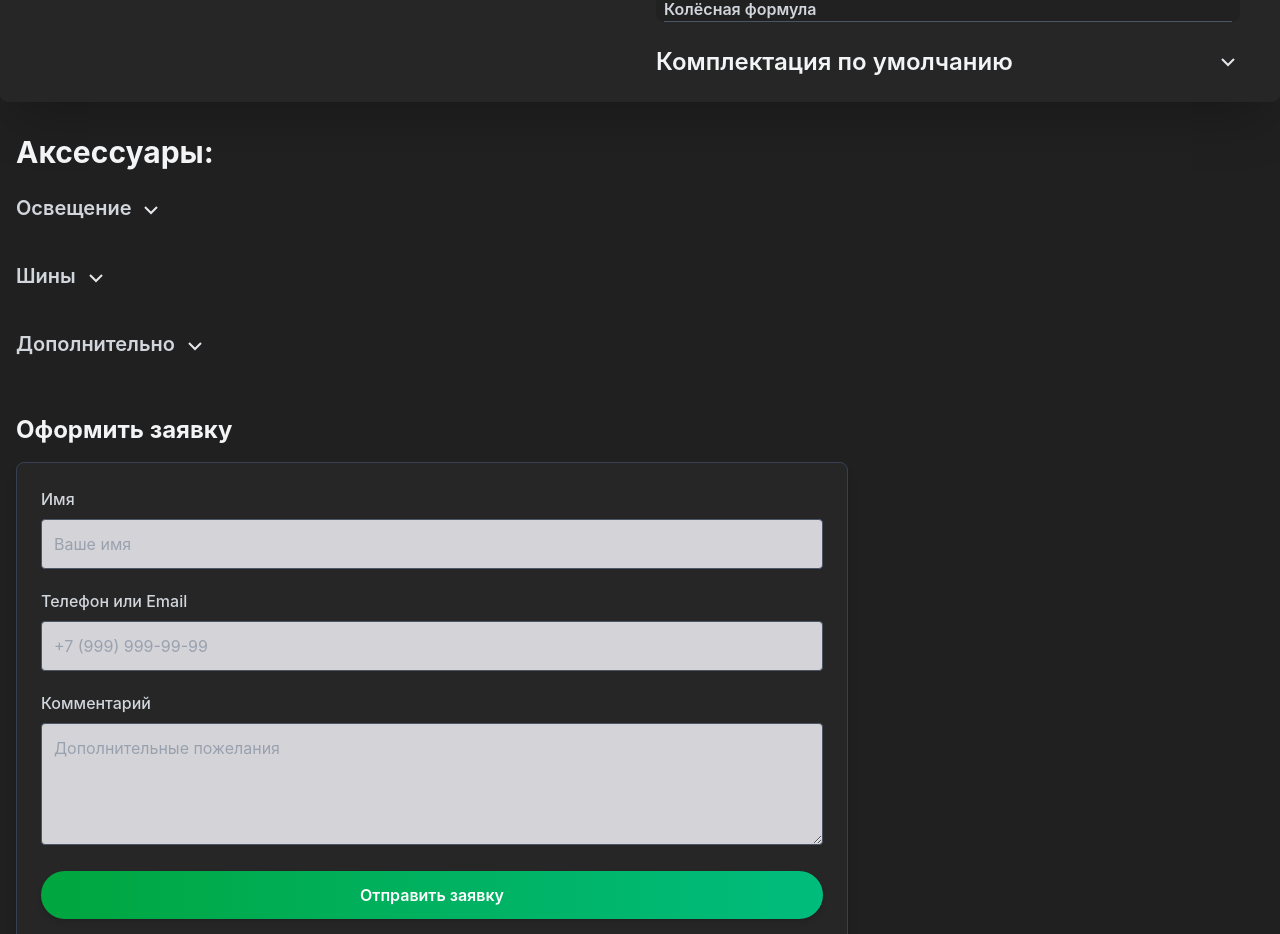
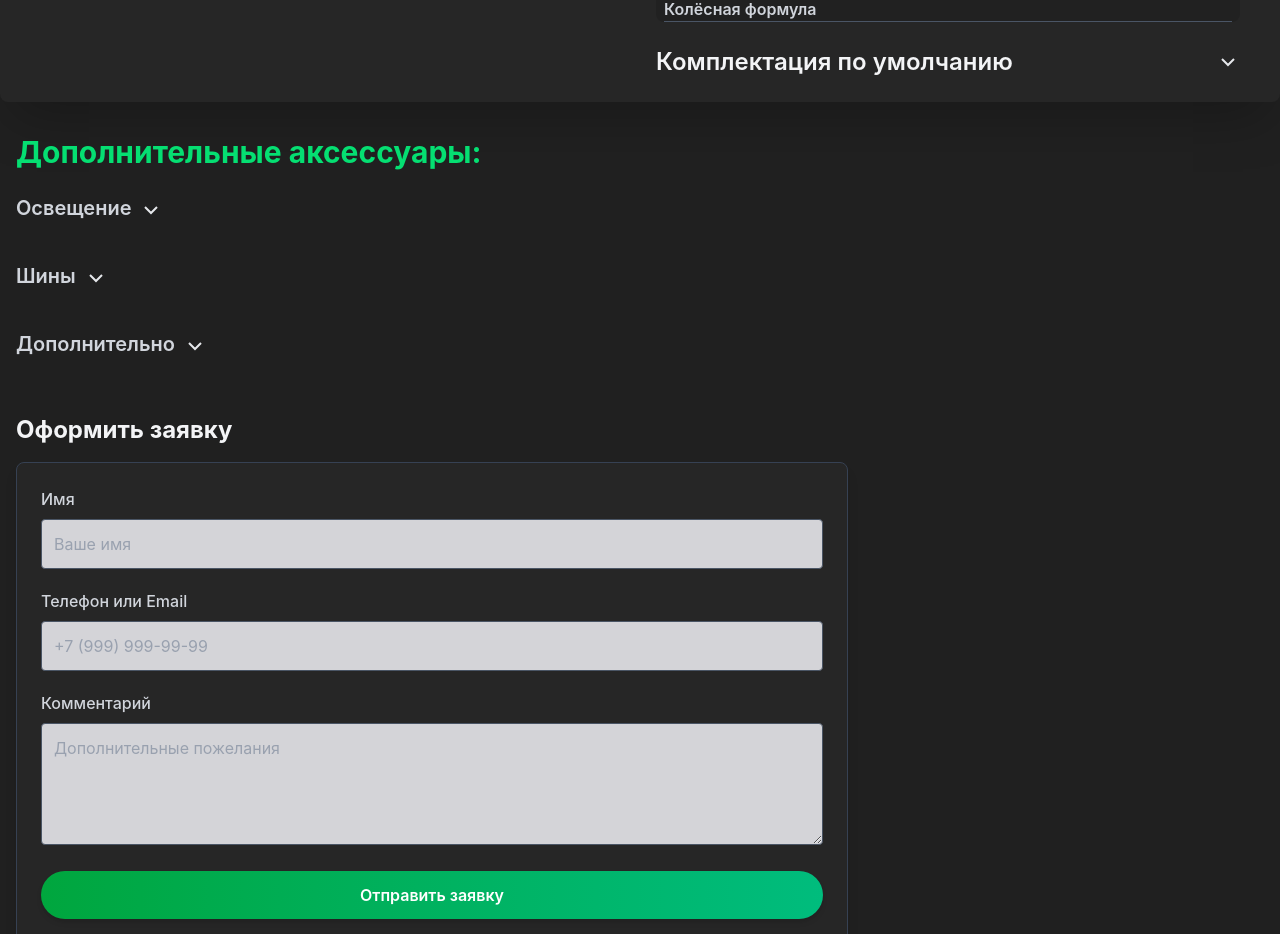
Before and after one commit to ShiruiChan/ykt-sokol, a React (Vite) app: page /#/product/1 in a window 1280 px wide. Shown: the part 820-1754 px from the top of the page. Built offline with nearby package versions, Linux system fonts and the light colour scheme.

Commit message:
Обновлена страница товара

```diff
--- a/src/pages/ProductPage.tsx
+++ b/src/pages/ProductPage.tsx
@@ -496,7 +496,7 @@ export default function ProductPage() {
 
 			{/* Аксессуары */}
 			<div className="container mx-auto px-4 mt-8">
-				<h3 className="text-3xl font-bold mb-6 text-gray-100">Аксессуары:</h3>
+				<h3 className="text-3xl font-bold mb-6 text-green-400">Дополнительные аксессуары:</h3>
 				{/* Аксессуары */}
 				{Object.entries(product.accessories).map(([category, accessories]) => (
 					<div key={category} className="mt-6">
@@ -533,13 +533,6 @@ export default function ProductPage() {
 												${isSelected ? "border-gray-500 bg-neutral-700/60" : "border-gray-600 hover:border-gray-400"}
 											`}
 										>
-											<div className="relative w-full h-24 overflow-hidden rounded-md mb-3 flex items-center justify-center">
-												<img
-													src={acc.image}
-													alt={`${acc.name} - аксессуар`}
-													className="max-w-full max-h-full object-contain transform group-hover:scale-105 transition-transform duration-300"
-												/>
-											</div>
 											<div className="flex-1 min-w-0">
 												<h5 className="font-semibold text-base text-gray-200">{acc.name}</h5>
 												<p className="text-sm text-gray-500 mt-1">{acc.description}</p>
```
